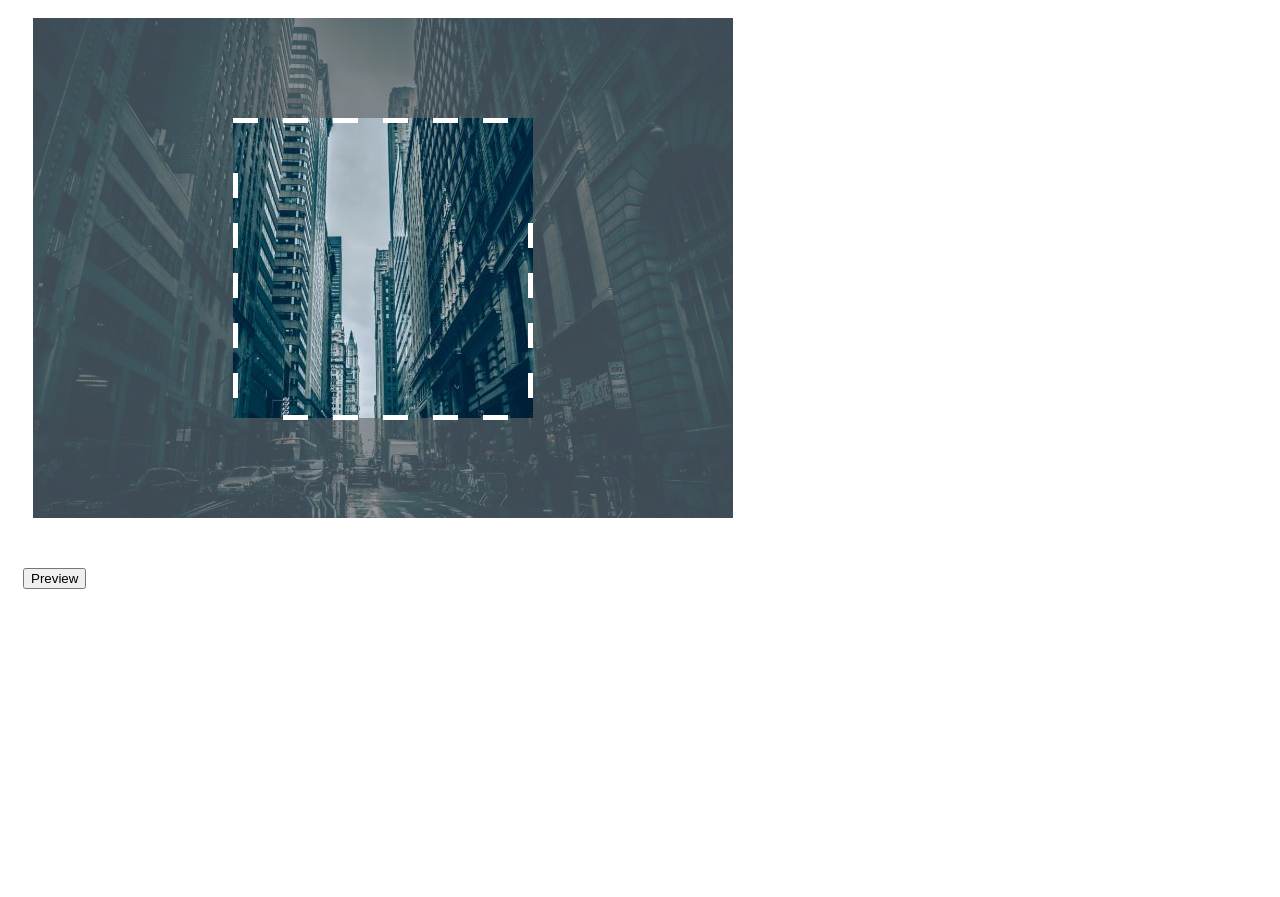
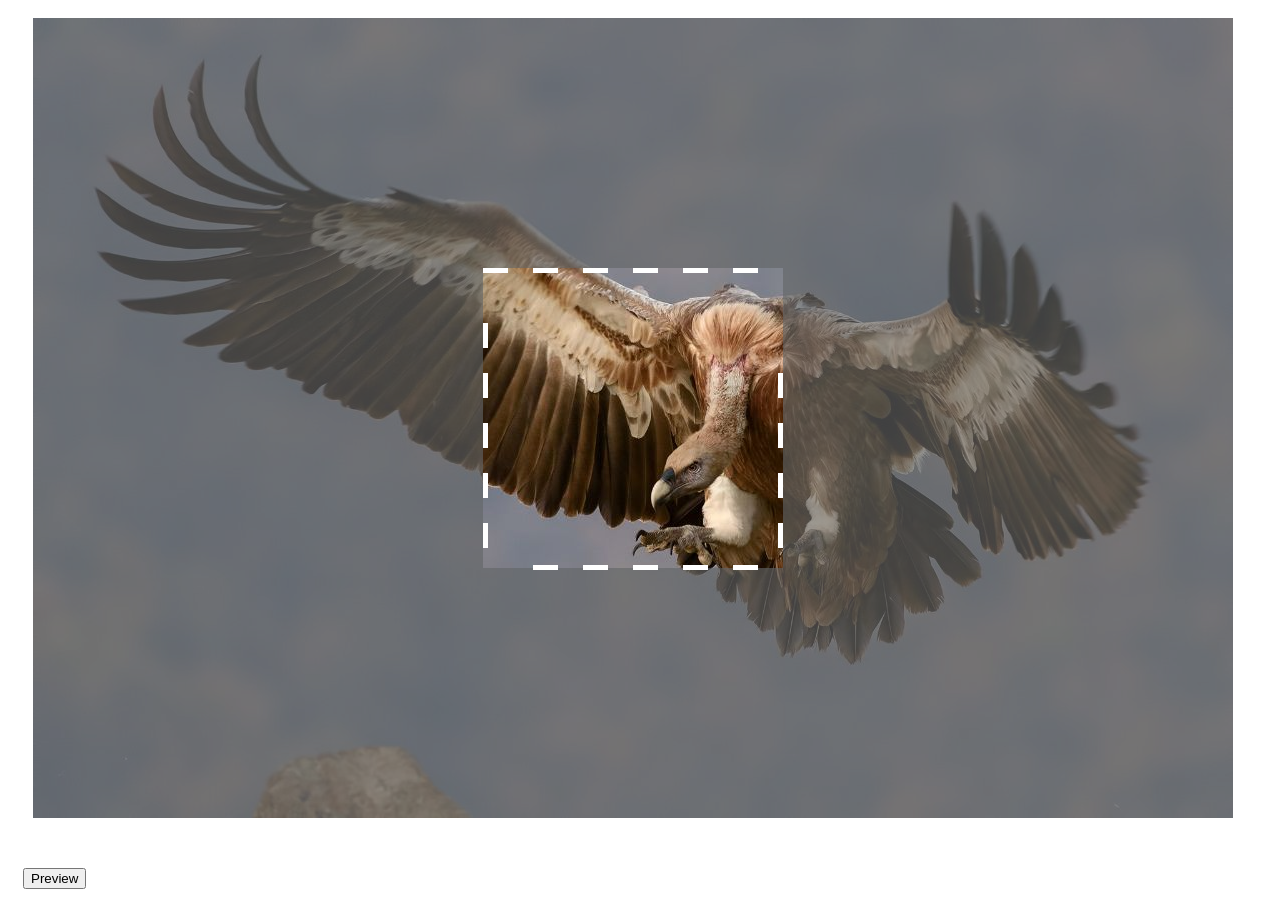
Before and after one commit to pedrohenriquesn/cut-canvas, a website built with webpack: page index.html in a window 1280 px wide. Before the commit the page ends 800 px from the top, so only its background shows below. Built offline with nearby package versions, Linux system fonts and the light colour scheme.

Commit message:
cut 1.1.6

```diff
--- a/index.html
+++ b/index.html
@@ -18,7 +18,6 @@
                 <div class="sizeY re-top" data-move="top-box">
 
                     <svg class="svg-tracejado svg-top" width="100%" height="15" data-move="top-box">
-
                         <rect style="fill:#FFFFFF;" id="rect-01" height="5" x="00" y="00" width="25" />
                         <rect style="fill:#FFFFFF;" id="rect-02" height="5" x="50" y="00" width="25" />
                         <rect style="fill:#FFFFFF;" id="rect-03" height="5" x="100" y="0" width="25" />
@@ -43,14 +42,12 @@
                         <animate xlink:href="#rect-09" attributeName="x" from="400" to="450" dur="1s" begin="0s" repeatCount="indefinite" fill="freeze"/>
                         <animate xlink:href="#rect-10" attributeName="x" from="450" to="500" dur="1s" begin="0s" repeatCount="indefinite" fill="freeze"/>
                         <animate xlink:href="#rect-11" attributeName="x" from="500" to="550" dur="1s" begin="0s" repeatCount="indefinite" fill="freeze"/>
-
                     </svg>
 
                 </div>
                 <div class="sizeX re-right" data-move="right-box">
 
                     <svg class="svg-tracejado svg-right" width="15" height="100%" data-move="right-box">
-
                         <rect style="fill:#FFFFFF;" id="rectRight-01" width="5" height="25" x="0" y="200" />
                         <rect style="fill:#FFFFFF;" id="rectRight-02" width="5" height="25" x="0" y="150" />
                         <rect style="fill:#FFFFFF;" id="rectRight-03" width="5" height="25" x="0" y="100" />
@@ -72,14 +69,12 @@
                         <animate xlink:href="#rectRight-08" attributeName="y" from="350" to="400" dur="1s" begin="0s" repeatCount="indefinite" fill="freeze" />
                         <animate xlink:href="#rectRight-09" attributeName="y" from="400" to="450" dur="1s" begin="0s" repeatCount="indefinite" fill="freeze" />
                         <animate xlink:href="#rectRight-10" attributeName="y" from="450" to="500" dur="1s" begin="0s" repeatCount="indefinite" fill="freeze" />
-
                     </svg>
 
                 </div>
                 <div class="sizeX re-left" data-move="left-box">
 
                     <svg class="svg-tracejado svg-left" width="15" height="100%" data-move="left-box">
-
                         <rect style="fill:#FFFFFF;" id="rectLeft-01" width="5" height="25" x="0" y="50" />
                         <rect style="fill:#FFFFFF;" id="rectLeft-02" width="5" height="25" x="0" y="100" />
                         <rect style="fill:#FFFFFF;" id="rectLeft-03" width="5" height="25" x="0" y="150" />
@@ -101,14 +96,12 @@
                         <animate xlink:href="#rectLeft-08" attributeName="y" from="400" to="350" dur="1s" begin="0s" repeatCount="indefinite" fill="freeze" />
                         <animate xlink:href="#rectLeft-09" attributeName="y" from="450" to="400" dur="1s" begin="0s" repeatCount="indefinite" fill="freeze" />
                         <animate xlink:href="#rectLeft-10" attributeName="y" from="500" to="450" dur="1s" begin="0s" repeatCount="indefinite" fill="freeze" />
-
                     </svg>
 
                 </div>
                 <div class="sizeY re-bottom" data-move="bottom-box">
 
                     <svg class="svg-tracejado svg-bottom" width="100%" height="15" data-move="bottom-box">
-
                         <rect style="fill:#FFFFFF;" id="recta-01" height="5" x="50" y="00" width="25" />
                         <rect style="fill:#FFFFFF;" id="recta-02" height="5" x="100" y="0" width="25" />
                         <rect style="fill:#FFFFFF;" id="recta-03" height="5" x="150" y="0" width="25" />
@@ -133,15 +126,14 @@
                         <animate xlink:href="#recta-09" attributeName="x" from="450" to="400" dur="1s" begin="0s" repeatCount="indefinite" fill="freeze"/>
                         <animate xlink:href="#recta-10" attributeName="x" from="500" to="450" dur="1s" begin="0s" repeatCount="indefinite" fill="freeze"/>
                         <animate xlink:href="#recta-11" attributeName="x" from="550" to="500" dur="1s" begin="0s" repeatCount="indefinite" fill="freeze"/> -->
-
                     </svg>
 
                 </div>
             </div>
 
             <div class="art-face">
-                <img id="art-image-img" class="art-image" src="./imagens/imagem.jpg" draggable="false">
-                <!--<img id="art-image-img" class="art-image" src="https://unsplash.it/1200/800/?random" draggable="false">-->
+                <!--<img id="art-image-img" class="art-image" src="./imagens/imagem.jpg" draggable="false">-->
+                <img id="art-image-img" class="art-image" src="imagens/unsplash3.jpg" draggable="false">
             </div>
         </div>
 
--- a/sources/app.js
+++ b/sources/app.js
@@ -19,19 +19,18 @@ $(document).ready(function(){
     });
 
     // $(function() {
-        // console.log('teste')
-        // setTimeout(function(){
+        setTimeout(function(){
 
-        //     let imagem = $('.art-image')[0]
-        //     let altura = (imagem.height - 300)
-        //     let largura = (imagem.width - 300)
+            let imagem = $('.art-image')[0]
+            let altura = (imagem.height - 300)
+            let largura = (imagem.width - 300)
 
-        //     $('.box-size').css('border-right-width', ''+(largura/2)+'px')
-        //     $('.box-size').css('border-left-width', ''+(largura/2)+'px')
-        //     $('.box-size').css('border-top-width', ''+(altura/2)+'px')
-        //     $('.box-size').css('border-bottom-width', ''+(altura/2)+'px')
+            $('.box-size').css('border-right-width', ''+(largura/2)+'px')
+            $('.box-size').css('border-left-width', ''+(largura/2)+'px')
+            $('.box-size').css('border-top-width', ''+(altura/2)+'px')
+            $('.box-size').css('border-bottom-width', ''+(altura/2)+'px')
 
-        // }, 3000);
+        }, 100);
 
         // $( "#art-image-img" ).onload = function() {
         //     debugger
```
Also changed, not shown: imagens/unsplash3.jpg (added).
